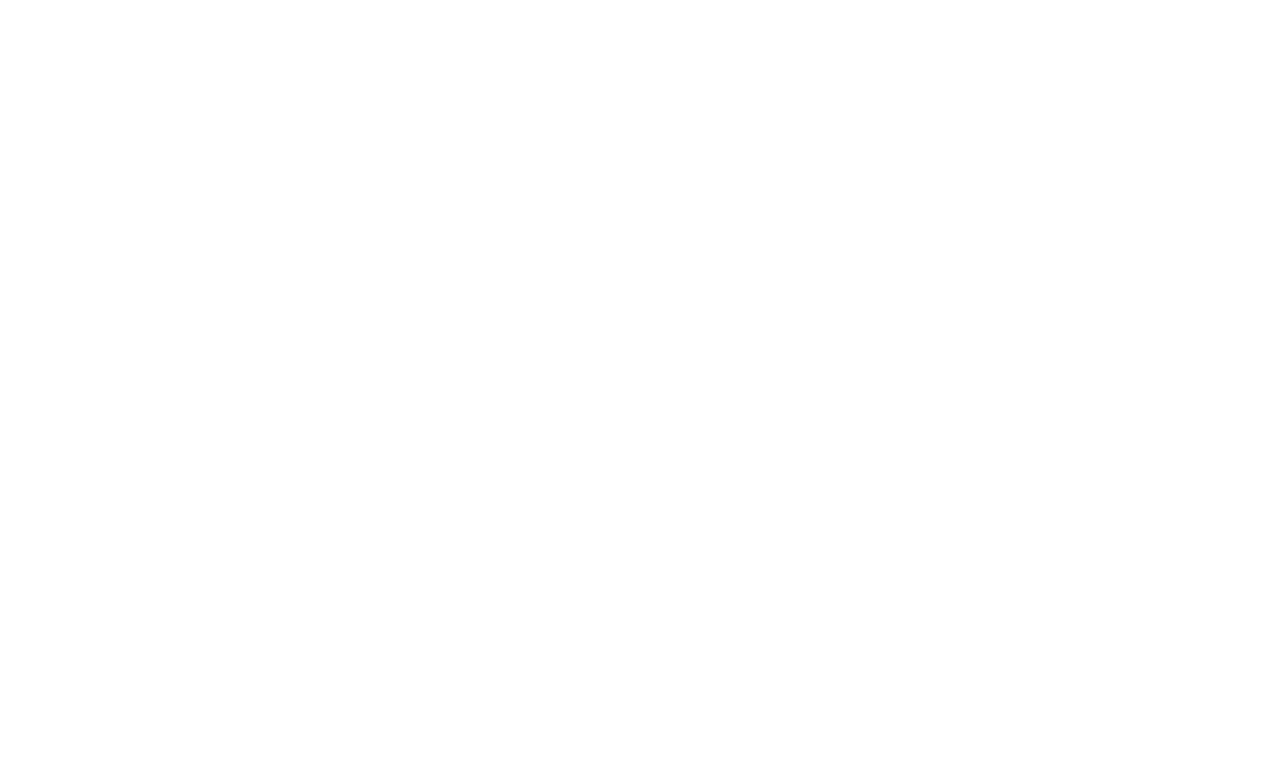
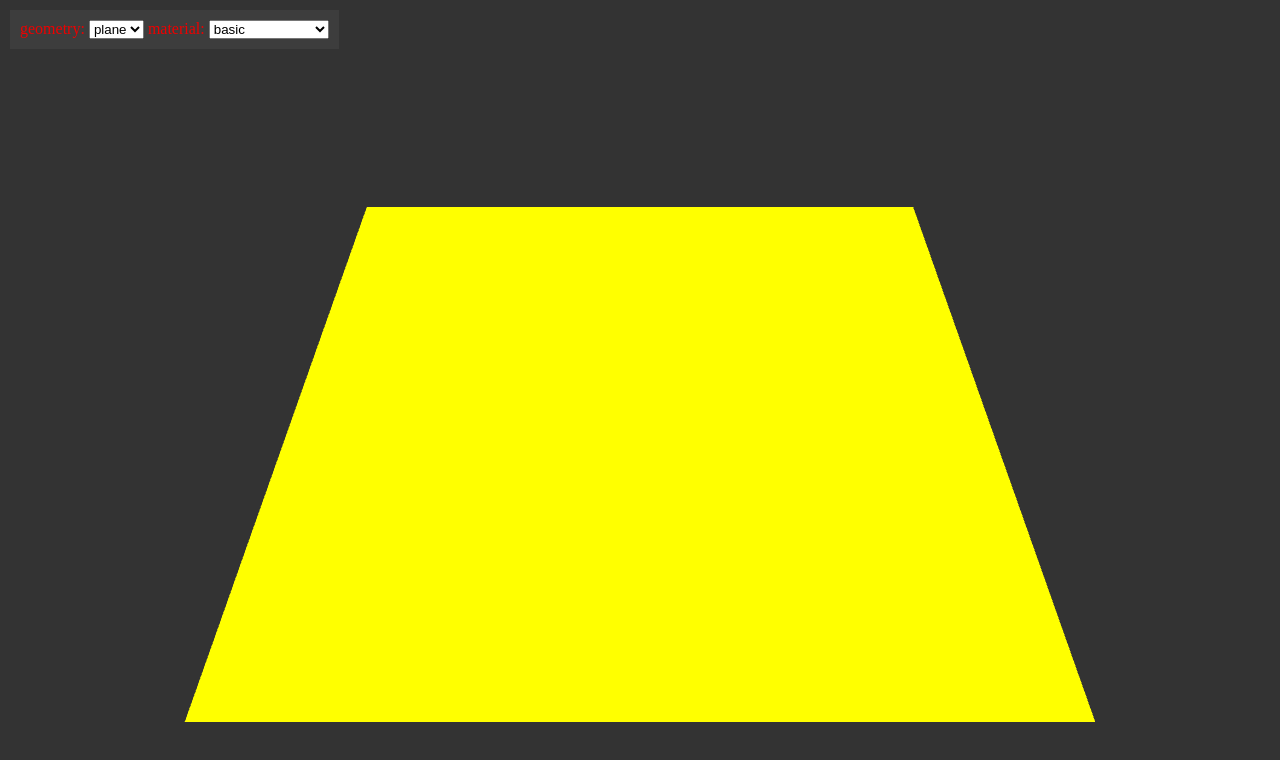
Before and after one commit to Tomoyd/frontend-framework, a Vue app in the folder vue-proj/: page /three/geometry in a window 1280 px wide. Before the commit this address had no page. Shown: the top 760 px of the page. Built offline with nearby package versions, Linux system fonts and the light colour scheme.

Commit message:
feat: geometry hooks 封装

```diff
--- /dev/null
+++ b/vue-proj/src/components/SelectBasic.vue
@@ -0,0 +1,31 @@
+<template>
+  <select v-model="option">
+    <option v-for="(_, key) in options" :name="key" :key="key" :value="key">
+      {{ key }}
+    </option>
+  </select>
+</template>
+<style></style>
+
+<script lang="ts" setup>
+import { computed } from 'vue';
+
+const props = defineProps<{
+  modelValue: string;
+  options: object;
+}>();
+const emit = defineEmits<{
+  (event: 'update:modelValue', val: string): void;
+  (event: 'change'): void;
+}>();
+
+const option = computed({
+  get() {
+    return props.modelValue;
+  },
+  set(val) {
+    console.log('val', val);
+    return emit('update:modelValue', val);
+  },
+});
+</script>
--- /dev/null
+++ b/vue-proj/src/hooks/useObjResManage.ts
@@ -0,0 +1,44 @@
+import { ref, watch } from 'vue';
+
+export const getObjResManageHooks = ({
+  beforeEffect,
+  afterEffect,
+}: {
+  beforeEffect?: () => void;
+  afterEffect?: () => void;
+}) => {
+  return <T, Keys extends keyof T>(
+    obj: T,
+    handle: (current: T[Keys], obj?: T, val?: Keys) => void,
+    init: Keys
+  ) => {
+    const currentType = ref<Keys>(init);
+
+    watch(currentType, (newVal) => {
+      beforeEffect?.();
+      const key = newVal as Keys;
+      handle(obj[key], obj, key);
+      afterEffect?.();
+    });
+
+    return [currentType, obj] as [typeof currentType, T];
+  };
+};
+
+export const useObjResManage = <T, Keys extends keyof T>(
+  obj: T,
+  handle: (current: T[Keys], obj?: T, val?: Keys) => void,
+  init: Keys
+) => {
+  const currentType = ref<Keys>(init);
+
+  watch(currentType, (newVal) => {
+    const key = newVal as Keys;
+    handle(obj[key], obj, key);
+  });
+
+  return {
+    options: obj,
+    currentType,
+  };
+};
--- a/vue-proj/src/hooks/useThree.ts
+++ b/vue-proj/src/hooks/useThree.ts
@@ -85,7 +85,7 @@
   perspectiveCamera.position.set(0, -50, 50);
   perspectiveCamera.lookAt(scene.position);
 
-  const renderer = new WebGLRenderer();
+  const renderer = new WebGLRenderer({ antialias: true });
   renderer.render(scene, perspectiveCamera);
   renderer.setSize(window.innerWidth, window.innerHeight);
   renderer.setClearColor(new THREE.Color(0x333333));
--- a/vue-proj/src/router/index.ts
+++ b/vue-proj/src/router/index.ts
@@ -54,6 +54,11 @@
       name: 'materials',
       component: () => import('../views/three/MaterialsDemo.vue'),
     },
+    {
+      path: '/three/geometry',
+      name: 'geometry',
+      component: () => import('../views/three/GeometryDemo.vue'),
+    },
   ],
 });
 
--- /dev/null
+++ b/vue-proj/src/views/three/GeometryDemo.vue
@@ -0,0 +1,99 @@
+<template>
+  <div id="three"></div>
+  <div class="selection">
+    geometry:
+    <SelectBasic :options="geoOptions" v-model="geoType" />
+    material:
+    <SelectBasic :options="materialOptions" v-model="materialType" />
+  </div>
+</template>
+<style>
+.selection {
+  color: #ee0000;
+  left: 10px;
+  top: 10px;
+  position: fixed;
+  background-color: #3d3d3d;
+  padding: 10px;
+}
+.temp {
+  color: #ff0000;
+}
+</style>
+
+<script lang="ts" setup>
+import SelectBasic from '@/components/SelectBasic.vue';
+import { getObjResManageHooks } from '@/hooks/useObjResManage';
+
+import { useThree } from '@/hooks/useThree';
+import {
+  BoxGeometry,
+  BufferGeometry,
+  Material,
+  Mesh,
+  MeshBasicMaterial,
+  PlaneGeometry,
+} from 'three';
+import { onMounted } from 'vue';
+/*
+ bufferGeometry 只有attribute属性和index属性，提供的内部数据组合形式与GPG所期待的数据结构保持一致，
+ 提高了运行效率
+ attribute 本身是一个分量属性，所存储的信息是会被直接送往GPU处理的，需要借助Float32Array数组，
+    每三个数组元素指定一个顶点，每三个顶点确定一个面
+ index 可以通过index 去指定组成每一个面的顶点
+
+ Geometry 与 BufferGeometry 相互之间可以 进行转换 fromBufferGeometry fromGeometry
+ */
+
+function getMaterials() {
+  return {
+    basic: new MeshBasicMaterial({ color: 0xffff00 }),
+    basicWireFrame: new MeshBasicMaterial({ color: 0xffff00, wireframe: true }),
+  };
+}
+
+function createCubeByGeometry(material: Material) {
+  return function (geometry: BufferGeometry) {
+    return new Mesh(geometry, material);
+  };
+}
+
+function getGeometries() {
+  return {
+    plane: new PlaneGeometry(50, 50, 10, 10),
+    box: new BoxGeometry(30, 30, 30),
+  };
+}
+
+function init() {
+  const createCubeByBasic = createCubeByGeometry(
+    new MeshBasicMaterial({ color: 0xffff00 })
+  );
+  cube = createCubeByBasic(geoOptions[geoType.value]);
+  three.add(cube);
+}
+
+const three = useThree('three');
+let cube: Mesh;
+const useResManage = getObjResManageHooks({
+  afterEffect: () => window.requestAnimationFrame(three.render),
+});
+
+const [geoType, geoOptions] = useResManage(
+  getGeometries(),
+  (current) => {
+    cube.geometry = current;
+  },
+  'plane'
+);
+
+const [materialType, materialOptions] = useResManage(
+  getMaterials(),
+  (current) => {
+    cube.material = current;
+  },
+  'basic'
+);
+
+onMounted(() => init());
+</script>
--- a/vue-proj/src/views/three/MaterialsDemo.vue
+++ b/vue-proj/src/views/three/MaterialsDemo.vue
@@ -166,9 +166,11 @@
 
   return { lineBasic, lineDashed };
 }
-function createCube<T extends THREE.Material>(
-  material: T | T[],
-  geometry?: THREE.ShapeGeometry
+function createCube(
+  material?: THREE.Material | THREE.Material[] = new THREE.MeshBasicMaterial({
+    color: 0xff0000,
+  }),
+  geometry?: THREE.ShapeGeometry | THREE.BufferGeometry
 ) {
   if (!geometry) {
     geometry = new THREE.BoxGeometry(10, 10, 10);
```
